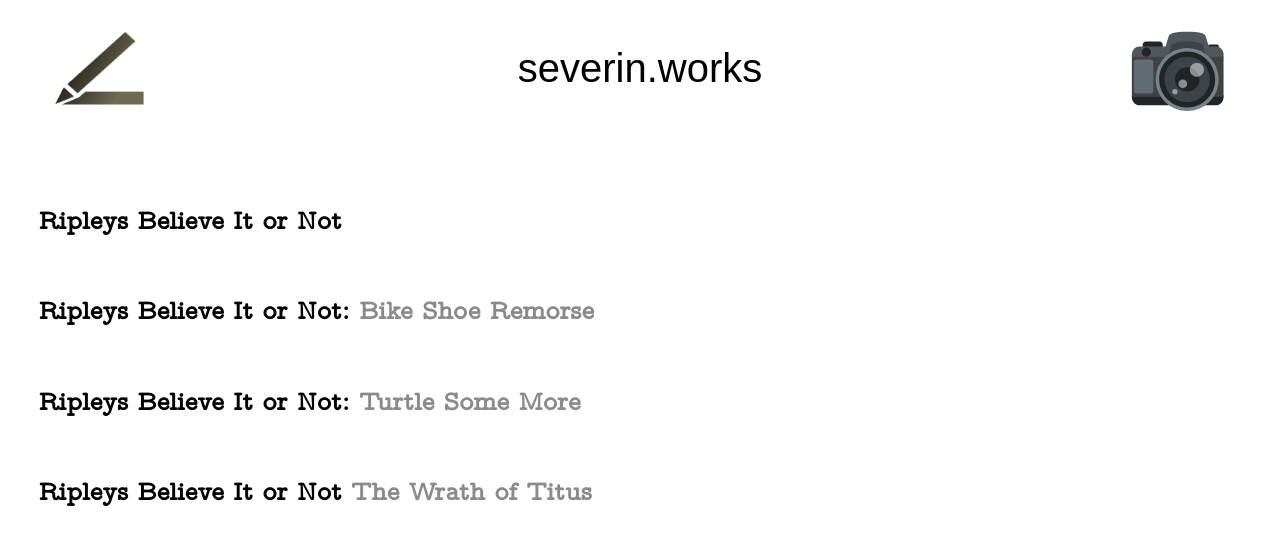
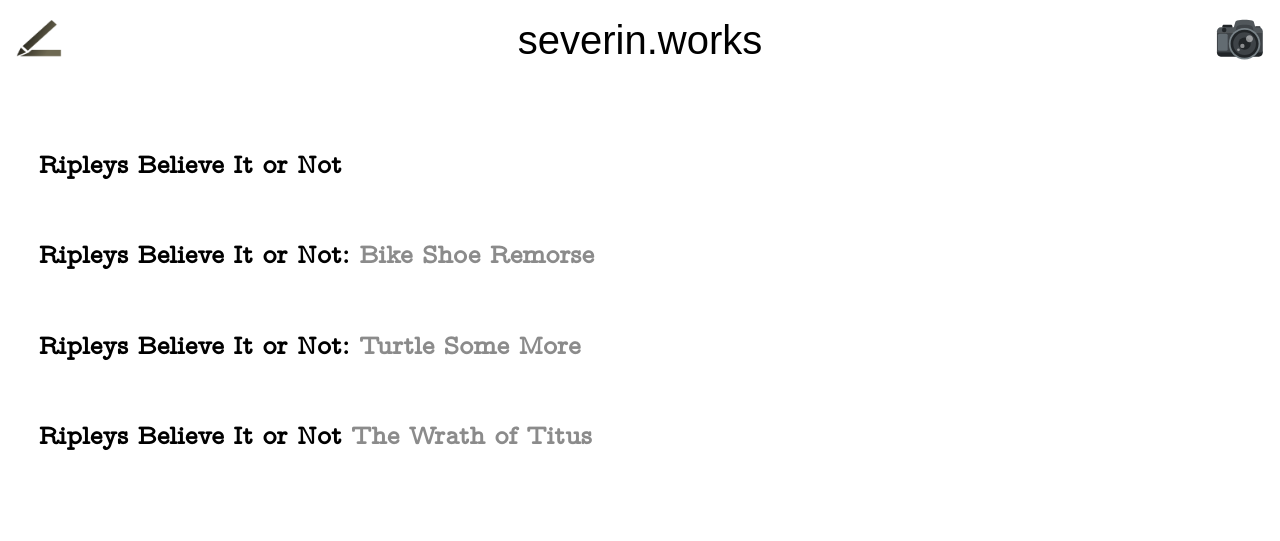
Before and after one commit to cdonoff/SW, a plain HTML site: page words.html in a window 1280 px wide. Drawn offline with nearby package versions, Linux system fonts and the light colour scheme.

Commit message:
does this run off?

```diff
--- a/style.css
+++ b/style.css
@@ -45,7 +45,7 @@ nav {
     height: max-content;
     width: auto;
     padding: 1rem;
-    justify-content: space-between;
+    justify-content: space-evenly;
 }
 
 #imagesnav {
@@ -53,8 +53,7 @@ nav {
     height: 12vw;
     margin-left: auto;
     align-self: end;
-    margin-right: 3vw;
-    margin-top: 0.5em;
+    justify-self: end;
 }
 
 #wordsnav {
@@ -62,8 +61,7 @@ nav {
     height: 12vw;
     margin-right: auto;
     align-self: end;
-    margin-left: 3vw;
-    margin-top: 0.5em;
+    justify-self: start;
 }
 
 #wordsimage {
@@ -126,7 +124,7 @@ h1 {
 h3 {
     font-family: GSProject;
     color:rgb(139, 139, 139);
-    font-size: 1em;
+    font-size: 1.13em;
 }
 
 h3 span {
@@ -182,7 +180,7 @@ img {
     transition: max-height 0.2s ease-out;
   }
 
-@media only screen and (min-width: 500px) {
+@media only screen and (min-width: 580px) {
 
     #wordsimage {
         grid-area: wordspot;
@@ -250,21 +248,13 @@ img {
     }
 
     #imagesnav {
-        width: 6rem;
-        height: 6rem;
-        margin-left: auto;
-        align-self: end;
-        margin-right: 3vw;
-        margin-top: 0.5em;
+        width: 3rem;
+        height: 3rem;
     }
 
     #wordsnav {
-        width: 6rem;
-        height: 6rem;
-        margin-right: auto;
-        align-self: end;
-        margin-left: 3vw;
-        margin-top: 0.5em;
+        width: 3rem;
+        height: 3rem;
     }
 
     h3 {
--- a/words.html
+++ b/words.html
@@ -25,7 +25,6 @@
             <div class="panel">
                 <p>Once there was a itty bitty spider named Tim. Tim was not happy, because he had lost his bucket hat. He had gotten it at the 1989 World Fair, and had always gotten a sprinkle of glee when twirling it between his 5th and 7th arms. He still seeks his hat, so next time you see him in your humble abode, wish him well.</p>
                 <p>Once there was a itty bitty spider named Tim. Tim was not happy, because he had lost his bucket hat. He had gotten it at the 1989 World Fair, and had always gotten a sprinkle of glee when twirling it between his 5th and 7th arms. He still seeks his hat, so next time you see him in your humble abode, wish him well.</p>
-                <p>Once there was a itty bitty spider named Tim. Tim was not happy, because he had lost his bucket hat. He had gotten it at the 1989 World Fair, and had always gotten a sprinkle of glee when twirling it between his 5th and 7th arms. He still seeks his hat, so next time you see him in your humble abode, wish him well.</p>
             </div>
             <button class="accordion"><h3><span>Ripleys Believe It or Not:</span> Bike Shoe Remorse</h3></button>
             <div class="panel">
```
